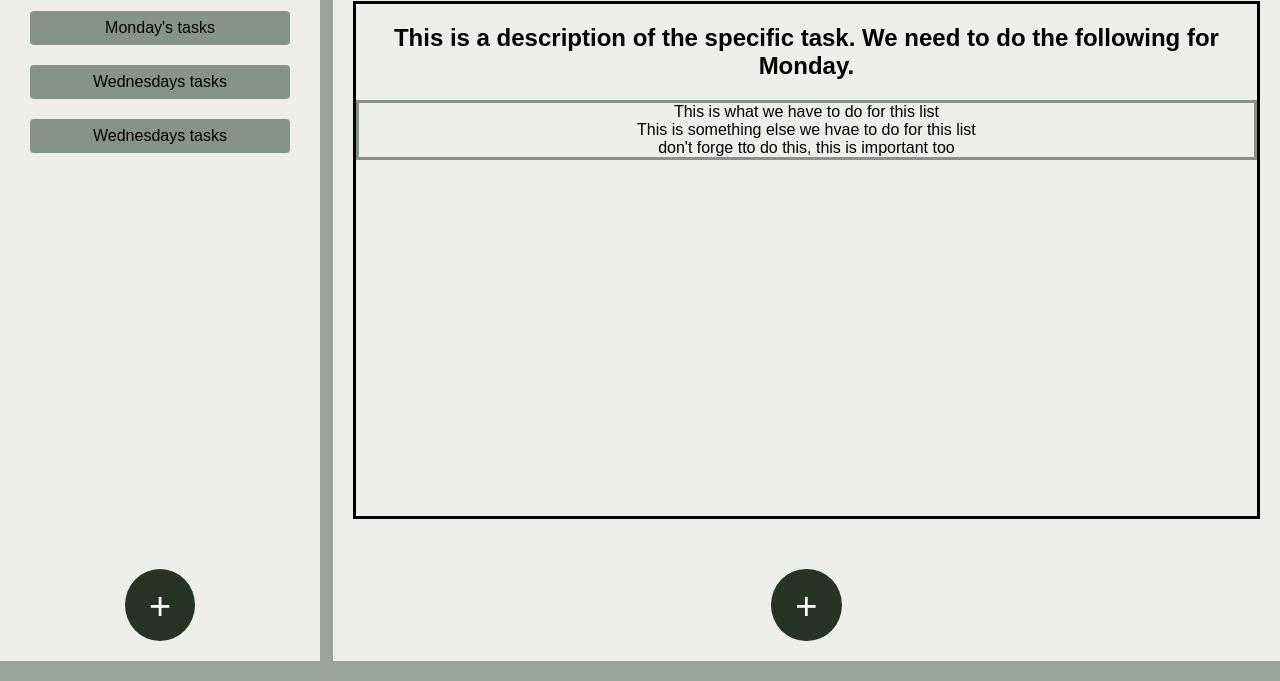
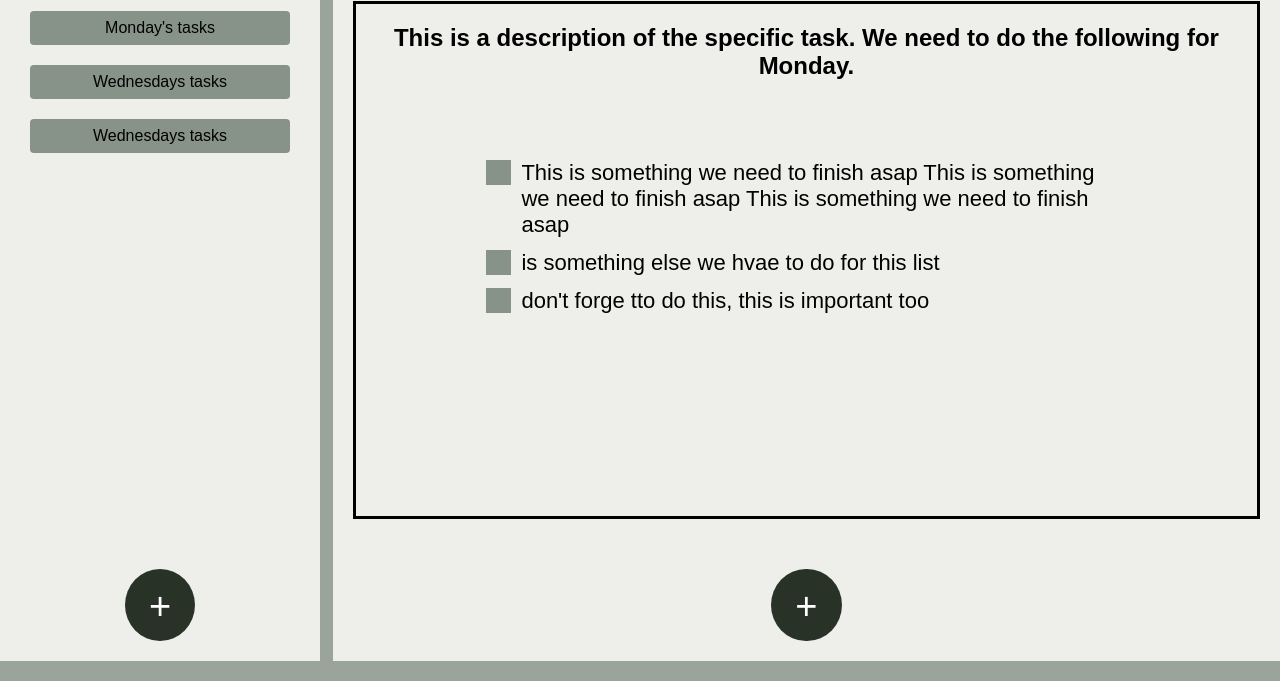
Before and after one commit to malkaysi/todo, a website built with webpack: page dist/index.html in a window 1280 px wide. Shown: the part 119-800 px from the top of the page. Built offline with Linux system fonts and the light colour scheme.

Commit message:
populating tasks html

```diff
--- a/src/style.css
+++ b/src/style.css
@@ -114,10 +114,79 @@ body{
     height: 550px;
     display: flex;
     flex-direction: column;
+    align-items: center;
 }
 
 .tasks{
-    border-color: #879388;
-    border-style: solid;
+    /* border-color: #879388;
+    border-style: solid; */
+    margin-top: 50px;
+    text-align: left;
+    width: 50vw;
+}
 
+.task{
+    margin-top: 10px;
 }
+
+.checkboxContainer{
+    display: block;
+    position: relative;
+    padding-left: 35px;
+    margin-bottom: 12px;
+    cursor: pointer;
+    font-size: 22px;
+    -webkit-user-select: none;
+    -moz-user-select: none;
+    -ms-user-select: none;
+    user-select: none;
+}
+
+.checkboxContainer input {
+    position: absolute;
+    opacity: 0;
+    cursor: pointer;
+    height: 0;
+    width: 0;
+  }
+
+  .checkmark {
+    position: absolute;
+    top: 0;
+    left: 0;
+    height: 25px;
+    width: 25px;
+    background-color: #879388;
+  }
+
+  .checkboxContainer:hover input ~ .checkmark {
+    background-color: #ccc;
+  }
+
+  .checkboxContainer input:checked ~ .checkmark {
+    background-color: #283227;
+  }
+
+  .checkmark:after {
+    content: "";
+    position: absolute;
+    display: none;
+  }
+
+  /* Show the checkmark when checked */
+.checkboxContainer input:checked ~ .checkmark:after {
+    display: block;
+  }
+
+  /* Style the checkmark/indicator */
+  .checkboxContainer .checkmark:after {
+    left: 9px;
+    top: 5px;
+    width: 5px;
+    height: 10px;
+    border: solid white;
+    border-width: 0 3px 3px 0;
+    -webkit-transform: rotate(45deg);
+    -ms-transform: rotate(45deg);
+    transform: rotate(45deg);
+  }
```
Also changed, not shown: dist/bundle.js, dist/index.html.
